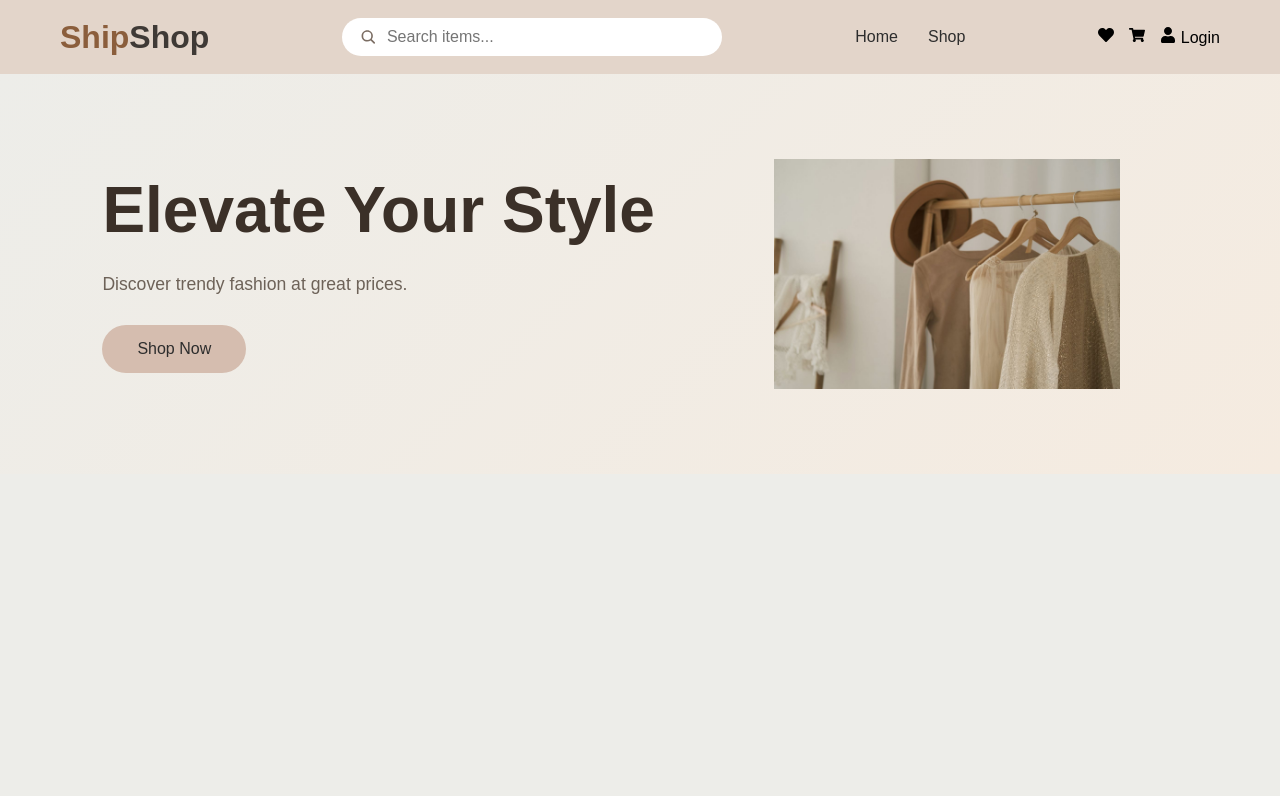
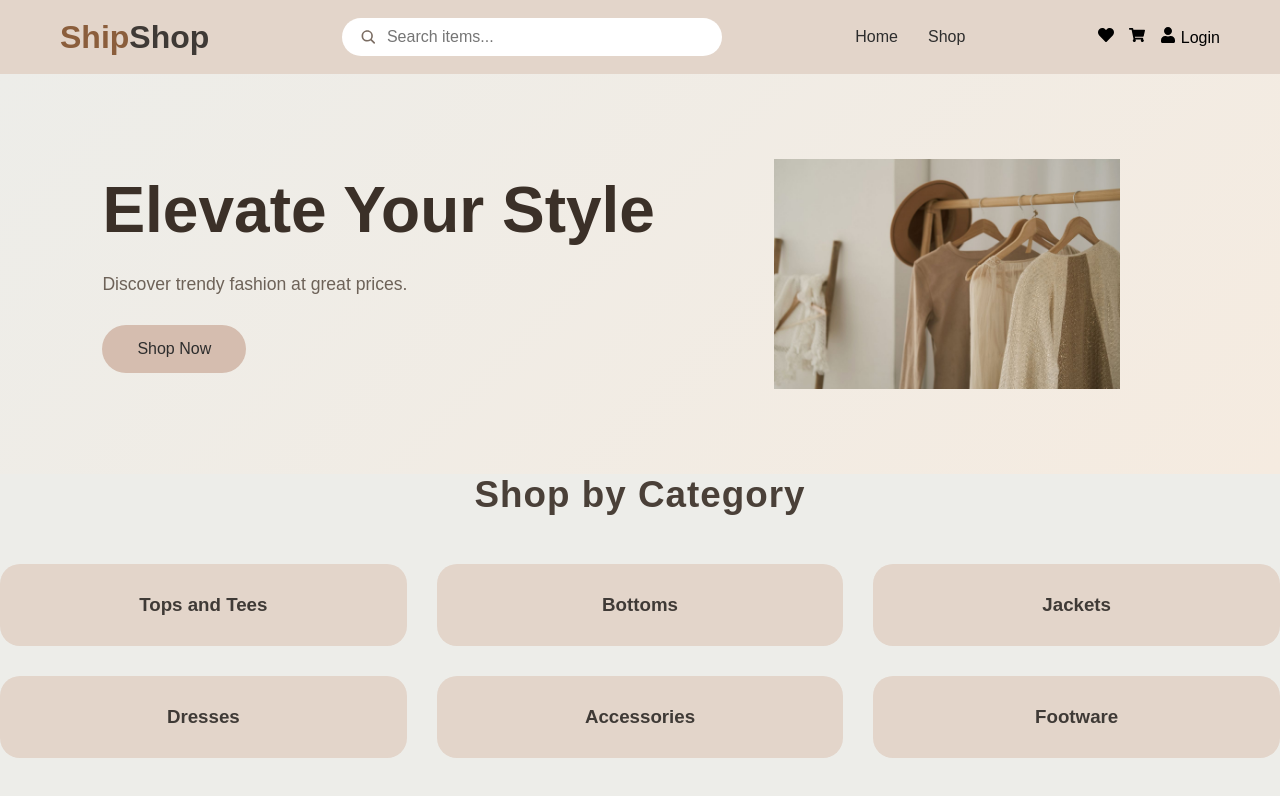
Before and after one commit to shwetha-c-hub/ShipShop, a React (Create React App) app: page / in a window 1280 px wide. Shown: the top 796 px of the page. Built offline with nearby package versions, Linux system fonts and the light colour scheme.

Commit message:
Added category section

```diff
--- a/src/App.js
+++ b/src/App.js
@@ -1,11 +1,13 @@
 import Navbar from "./components/Navbar";
 import Hero from "./components/Hero";
+import Categories from "./components/Categories";
 
 function App() {
   return (
     <div>
       <Navbar />
       <Hero />
+      <Categories />
     </div>
   );
 }
--- /dev/null
+++ b/src/components/Categories.jsx
@@ -0,0 +1,31 @@
+import "../styles/Categories.css";
+const categories = [
+    "Tops and Tees",
+    "Bottoms",
+    "Jackets",
+    "Dresses",
+    "Accessories",
+    "Footware"
+];
+
+
+function Categories() {
+    return (
+        <section className="categories">
+
+            <h2 className="h2">Shop by Category</h2>
+
+            <div className="category-grid">
+
+                {categories.map((category) => (
+                    <div className="category-card" key={category}>
+                        <h3>{category}</h3>
+                    </div>
+                ))}
+
+            </div>
+
+        </section>
+    )
+}
+export default Categories;
--- /dev/null
+++ b/src/styles/Categories.css
@@ -0,0 +1,37 @@
+.category-grid {
+    display: grid;
+    grid-template-columns: repeat(auto-fit, minmax(320px, 1fr));
+    gap: 30px;
+}
+
+.category-card {
+    background: var(--navbar-color);
+
+    padding: 30px;
+
+    border-radius: 20px;
+
+    text-align: center;
+
+    cursor: pointer;
+
+    transition: 0.3s;
+}
+
+.category-card:hover {
+
+    transform: translateY(-8px);
+
+    background: var(--hover-color);
+
+    box-shadow: var(--shadow);
+}
+
+.h2 {
+    text-align: center;
+    font-size: 2.3rem;
+    font-weight: 700;
+    color: #4a4038;
+    margin-bottom: 3rem;
+    letter-spacing: 1px;
+}
```
